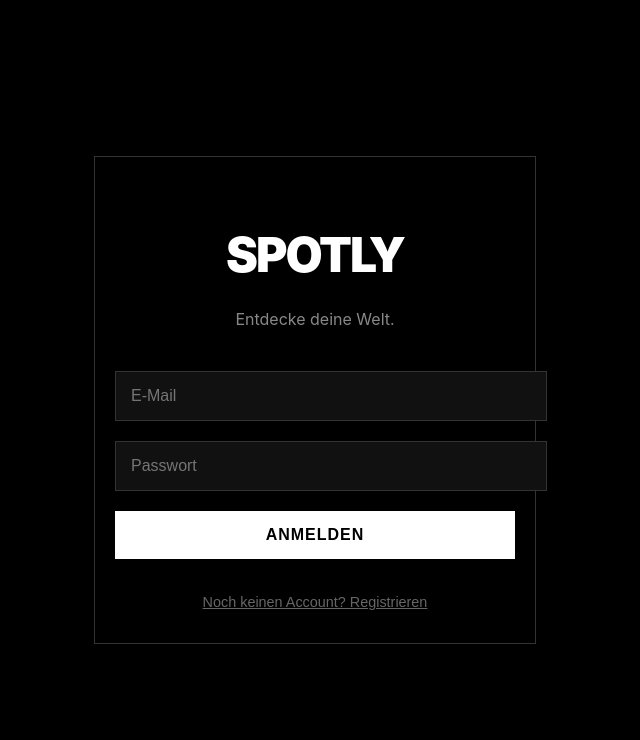
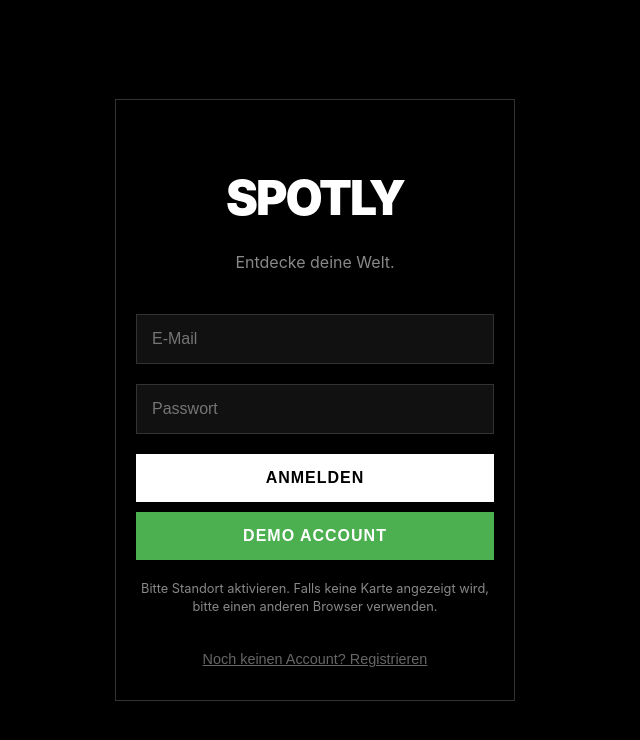
Before and after one commit to lenaaaV/FolorLAB, a React (Vite) app: page / in a window 1280 px wide. Shown: the top 740 px of the page, without its empty margins (325-965 px from the left). Built offline with nearby package versions, Linux system fonts and the light colour scheme; no server answers.

Commit message:
added demo account

```diff
--- a/src/components/Login.css
+++ b/src/components/Login.css
@@ -83,6 +83,30 @@
   cursor: not-allowed;
 }
 
+.demo-login-button {
+  width: 100%;
+  padding: 15px;
+  background: #4CAF50;
+  color: #fff;
+  border: none;
+  font-size: 1rem;
+  font-weight: 700;
+  cursor: pointer;
+  text-transform: uppercase;
+  letter-spacing: 1px;
+  transition: opacity 0.3s ease;
+  margin-top: 10px;
+}
+
+.demo-login-button:hover {
+  opacity: 0.9;
+}
+
+.demo-login-button:disabled {
+  opacity: 0.5;
+  cursor: not-allowed;
+}
+
 .login-message {
   margin-top: 20px;
   font-size: 0.9rem;
--- a/src/components/Login.jsx
+++ b/src/components/Login.jsx
@@ -29,6 +29,22 @@ export default function Login() {
                 });
                 if (error) throw error;
             }
+        } catch (error) {
+            setMessage(error.message);
+        } finally {
+            setLoading(false);
+        }
+    };
+
+    const handleDemoLogin = async () => {
+        setLoading(true);
+        setMessage('');
+        try {
+            const { error } = await supabase.auth.signInWithPassword({
+                email: 'Spotly@demo.com',
+                password: 'ISExGoogle',
+            });
+            if (error) throw error;
         } catch (error) {
             setMessage(error.message);
         } finally {
@@ -69,6 +85,19 @@ export default function Login() {
                     </button>
                 </form>
 
+                <button
+                    type="button"
+                    onClick={handleDemoLogin}
+                    className="demo-login-button"
+                    disabled={loading}
+                >
+                    Demo Account
+                </button>
+
+                <p className="login-message" style={{ fontSize: '0.8rem', marginTop: '20px', lineHeight: '1.4' }}>
+                    Bitte Standort aktivieren. Falls keine Karte angezeigt wird, bitte einen anderen Browser verwenden.
+                </p>
+
                 {message && <div className="login-message">{message}</div>}
 
                 <div className="login-footer">
--- a/src/components/Map.jsx
+++ b/src/components/Map.jsx
@@ -540,6 +540,14 @@ export default function Map({ session }) {
                 <div className="info-step">
                   <span className="step-number"></span>
                   <div className="step-content">
+                    <h2>Wichtig: Standort & Browser</h2>
+                    <p>Bitte erlaube den Zugriff auf deinen Standort. Falls keine Karte angezeigt wird, versuche es bitte mit einem anderen Browser.</p>
+                  </div>
+                </div>
+
+                <div className="info-step">
+                  <span className="step-number"></span>
+                  <div className="step-content">
                     <h2>Disclaimer</h2>
                     <p>Du erlebst gerade den Anfang unserer Reise (Clickable MVP). Wir entwickeln Spotly ständig weiter und neue Features sind bereits in Arbeit. Aktuell wartet das erste Memory Board in Darmstadt an der TU Uni darauf, von dir entdeckt zu werden.</p>
                   </div>
--- a/src/index.css
+++ b/src/index.css
@@ -2,6 +2,10 @@
   font-family: Inter, system-ui, Avenir, Helvetica, Arial, sans-serif;
   line-height: 1.5;
   font-weight: 400;
+}
+
+* {
+  box-sizing: border-box;
 }
 
 body {
```
